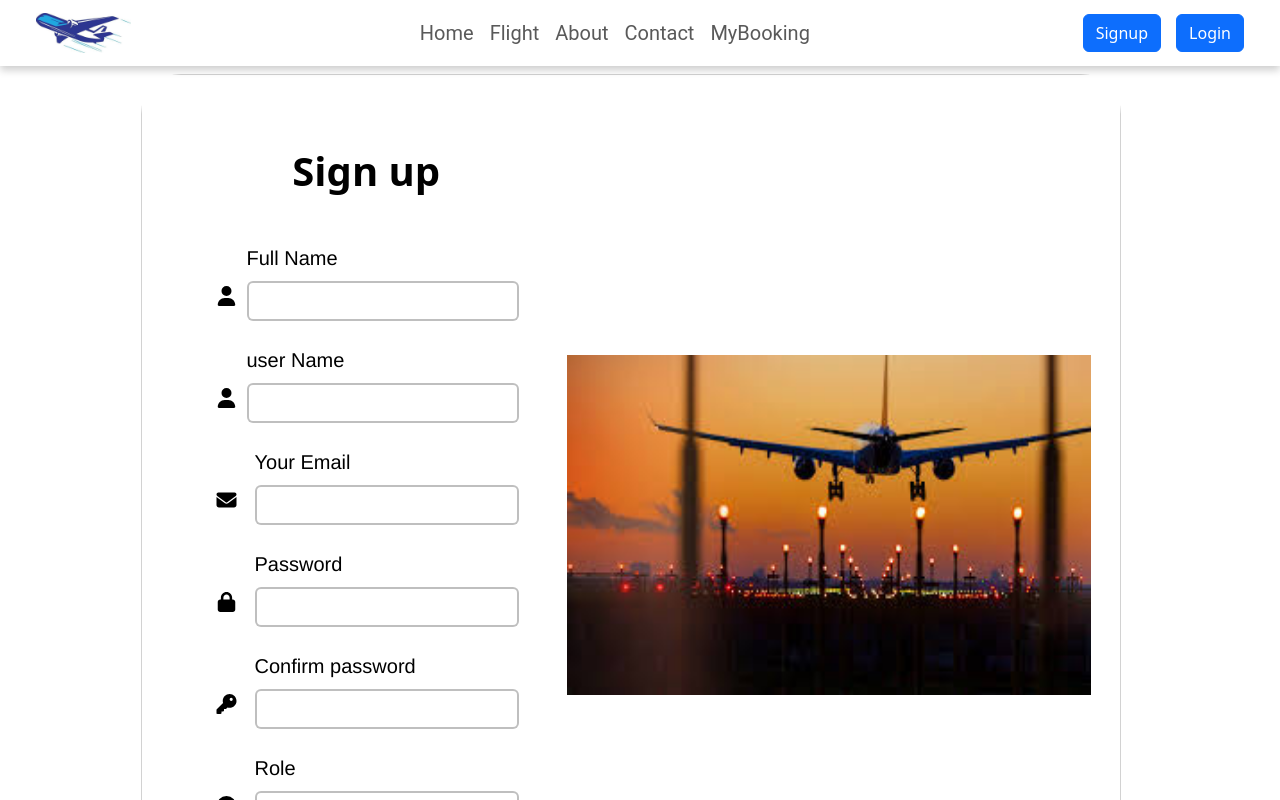
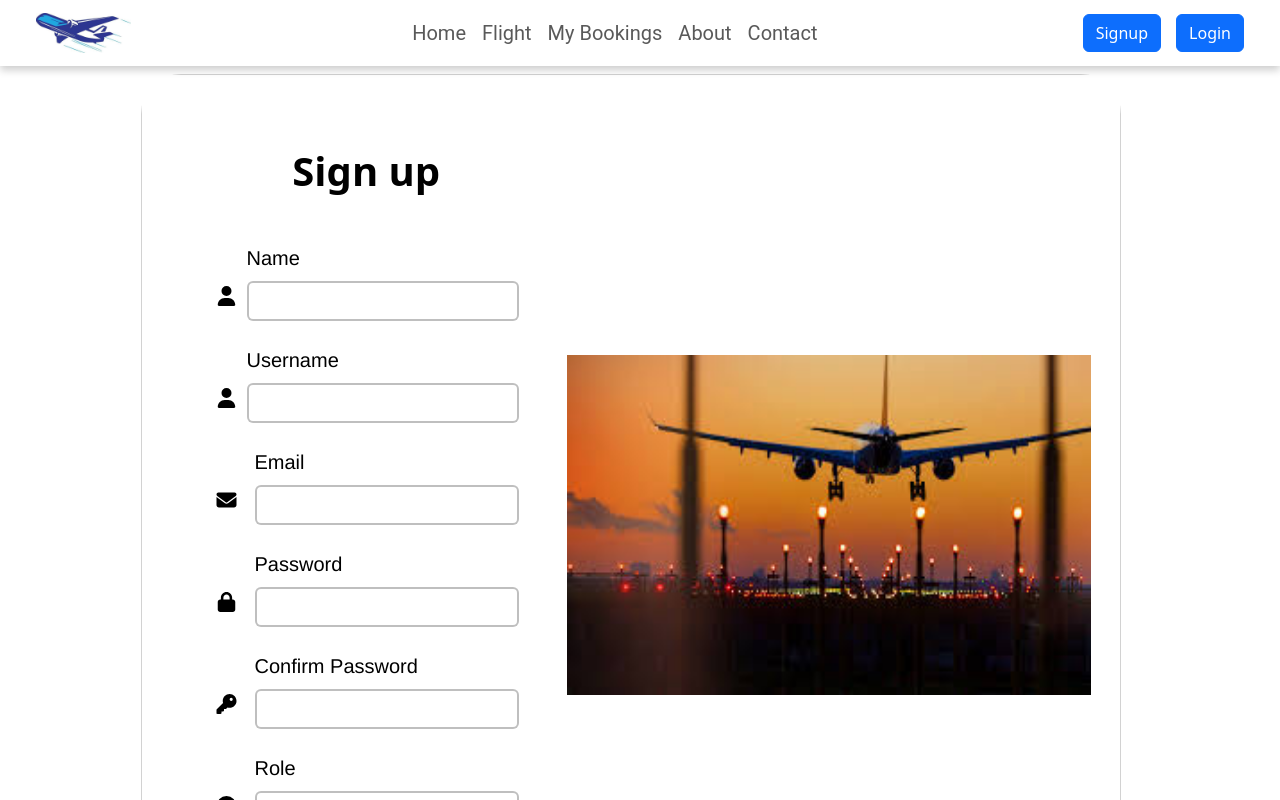
Before and after one commit to Chumuitripura45/AirLine-Reservation-Frontend, a React (Create React App) app: page /login in a window 1280 px wide. Both pictures are taken after a click on the button "Signup". Shown: the top 800 px of the page. Built offline with nearby package versions, Linux system fonts and the light colour scheme.

Commit message:
Chances in function and forms

```diff
--- a/src/components/Booking.js
+++ b/src/components/Booking.js
@@ -172,7 +172,8 @@ function Booking() {
                               className="btn btn-primary btn-lg">
                               <NavLink
                                 className=" nav-link"
-                                to="/mybooking">
+                                //to="/mybooking"
+                                >
                                 Submit
                               </NavLink>
                             </button>
--- a/src/components/Header.js
+++ b/src/components/Header.js
@@ -49,6 +49,12 @@ const Header = () => {
                 <NavLink className="nav-link" to="/flight" style={{backgroundColor:"white"}}>
                   Flight
                 </NavLink>
+
+              </li>
+              <li className="nav-item">
+                <NavLink className="flightlink nav-link" to="/mybooking" style={{backgroundColor:"white"}}>
+                  My Bookings
+                </NavLink>
               </li>
               <li className="nav-item">
                 <NavLink className="flightlink nav-link" to="/about" style={{backgroundColor:"white"}}>
@@ -60,11 +66,7 @@ const Header = () => {
                   Contact
                 </NavLink>
               </li>
-              <li className="nav-item">
-                <NavLink className="flightlink nav-link" to="/mybooking" style={{backgroundColor:"white"}}>
-                  MyBooking
-                </NavLink>
-              </li>
+
             </ul>
           </div>
           <div className="ml-auto d-flex" style={{backgroundColor:"white"}}>
--- a/src/components/LogIn.js
+++ b/src/components/LogIn.js
@@ -1,13 +1,12 @@
 import React, { useState } from "react";
-// import { useNavigate } from 'react-router-dom';
+import { useNavigate } from 'react-router-dom';
 import axios from "axios";
 import "bootstrap/dist/css/bootstrap.min.css";
-import airLine from "./Images/airhistess_1.jpg";
+import airLine from "./Images/airLine.jpg";
 import { ToastContainer, toast } from 'react-toastify';
 import 'react-toastify/dist/ReactToastify.css';
 import { FontAwesomeIcon } from '@fortawesome/react-fontawesome';
 import { faUser, faEnvelope, faLock, faKey,faFaceSmile } from '@fortawesome/free-solid-svg-icons';
-import { useNavigate } from "react-router-dom";
 import Layout from "./Layout";
 
 function Login() {
@@ -15,8 +14,11 @@ function Login() {
     const API_BASE_URL = "http://localhost:5275/api/Users/login";
 
   const [formData, setFormData] = useState({
+
     username: "",
+
     password: "",
+
   });
 
   const handleChange = (e) => {
@@ -40,23 +42,29 @@ function Login() {
         },
       })
       .then((response) => {
-        if (response.data && response.data.token || response.data.username) {
+        if (response.data && response.data.token) {
+          // Store the token and username in local storage
           localStorage.setItem('token', response.data.token);
           localStorage.setItem('role', response.data.role);
           localStorage.setItem('username', formData.username);
+
           toast.success("Logged in successfully.");
-          // onLogin(response.data.username);
           console.log("Logged in");
-          navigate("/");
+
+          // Redirect to the home page or any other necessary action
+          navigate('/'); // Replace '/home' with the path you want to navigate to
         } else {
           toast.error("Invalid credentials or not a user.");
           console.log("Not logged in");
         }
       })
       .catch((error) => {
-        toast.error("Wrong Password or Username");
+        toast.error("Error logging in: " + error.message);
       });
   };
+
+
+
 
   return (
     <Layout>
@@ -71,15 +79,21 @@ function Login() {
                   <div class="row justify-content-center">
                     <div class="col-md-10 col-lg-6 col-xl-5 order-2 order-lg-1">
                       <p class="text-center h1 fw-bold mb-5 mx-1 mx-md-4 mt-4">
-                        LogIn
+                        Login
                       </p>
 
                       <form class="mx-1 mx-md-4" onSubmit={handleSubmit}>
+
+
                         <div class="d-flex flex-row align-items-center mb-4">
                           <FontAwesomeIcon icon={faUser} className="fa-lg me-2 fa-fw" style={{ marginBottom: "-27px" }}/>
                           <div class="form-outline flex-fill mb-0">
                             <label class="form-label">
-                              User Name
+
+
+
+                              Username
+
                             </label>
                             <input
                               type="text"
@@ -91,6 +105,9 @@ function Login() {
                             />
                           </div>
                         </div>
+
+
+
                         <div class="d-flex flex-row align-items-center mb-4">
                         <FontAwesomeIcon icon={faLock} className="fa-lg me-3 fa-fw" style={{ marginBottom: "-27px" }} />
                           <div class="form-outline flex-fill mb-0">
@@ -107,6 +124,9 @@ function Login() {
                             />
                           </div>
                         </div>
+
+
+
                         <div class="d-flex justify-content-center mx-4 mb-3 mb-lg-4">
                           <button type="submit" class="btn btn-primary btn-lg">
                             Login
@@ -125,7 +145,7 @@ function Login() {
         </div>
       </section>
     </>
-  </Layout>
+    </Layout>
   );
 }
 
--- a/src/components/UserSign.js
+++ b/src/components/UserSign.js
@@ -66,7 +66,7 @@ function UserSign() {
                           <FontAwesomeIcon icon={faUser} className="fa-lg me-2 fa-fw" style={{ marginBottom: "-27px" }}/>
                           <div class="form-outline flex-fill mb-0">
                             <label class="form-label">
-                              Full Name
+                              Name
                             </label>
                             <input
                               type="text"
@@ -83,7 +83,7 @@ function UserSign() {
                           <FontAwesomeIcon icon={faUser} className="fa-lg me-2 fa-fw" style={{ marginBottom: "-27px" }}/>
                           <div class="form-outline flex-fill mb-0">
                             <label class="form-label">
-                              user Name
+                              Username
                             </label>
                             <input
                               type="text"
@@ -100,7 +100,7 @@ function UserSign() {
                         <FontAwesomeIcon icon={faEnvelope} className="fa-lg me-3 fa-fw" style={{ marginBottom: "-27px" }} />
                           <div class="form-outline flex-fill mb-0">
                             <label class="form-label">
-                              Your Email
+                              Email
                             </label>
                             <input
                               type="email"
@@ -134,7 +134,7 @@ function UserSign() {
                         <FontAwesomeIcon icon={faKey} className="fa-lg me-3 fa-fw" style={{ marginBottom: "-27px" }} />
                           <div class="form-outline flex-fill mb-0">
                             <label class="form-label">
-                              Confirm password
+                              Confirm Password
                             </label>
                             <input
                               type="password"
```
